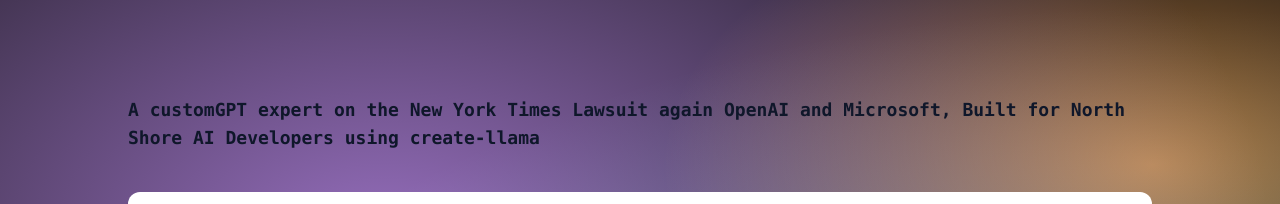
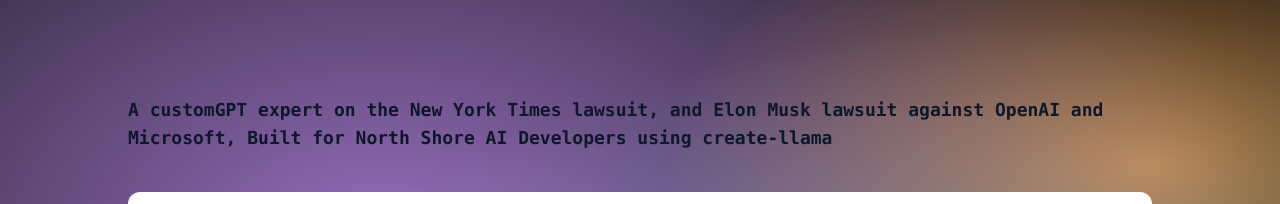
Before and after one commit to mindfulcoder49/north-shore-ai-create-llama, a Next.js app: page / in a window 1280 px wide. Shown: the top 204 px of the page. Built offline with nearby package versions, Linux system fonts and the light colour scheme; no server answers.

Commit message:
fix typo add elon musk mention

```diff
--- a/app/components/header.tsx
+++ b/app/components/header.tsx
@@ -7,7 +7,7 @@
           href="https://www.llamaindex.ai/"
           className="flex items-center justify-center font-nunito text-lg font-bold gap-2"
         >
-          <span>A customGPT expert on the New York Times Lawsuit again OpenAI and Microsoft, Built for North Shore AI Developers using create-llama</span>
+          <span>A customGPT expert on the New York Times lawsuit, and Elon Musk lawsuit against OpenAI and Microsoft, Built for North Shore AI Developers using create-llama</span>
         </a>
     </div>
   );
```
